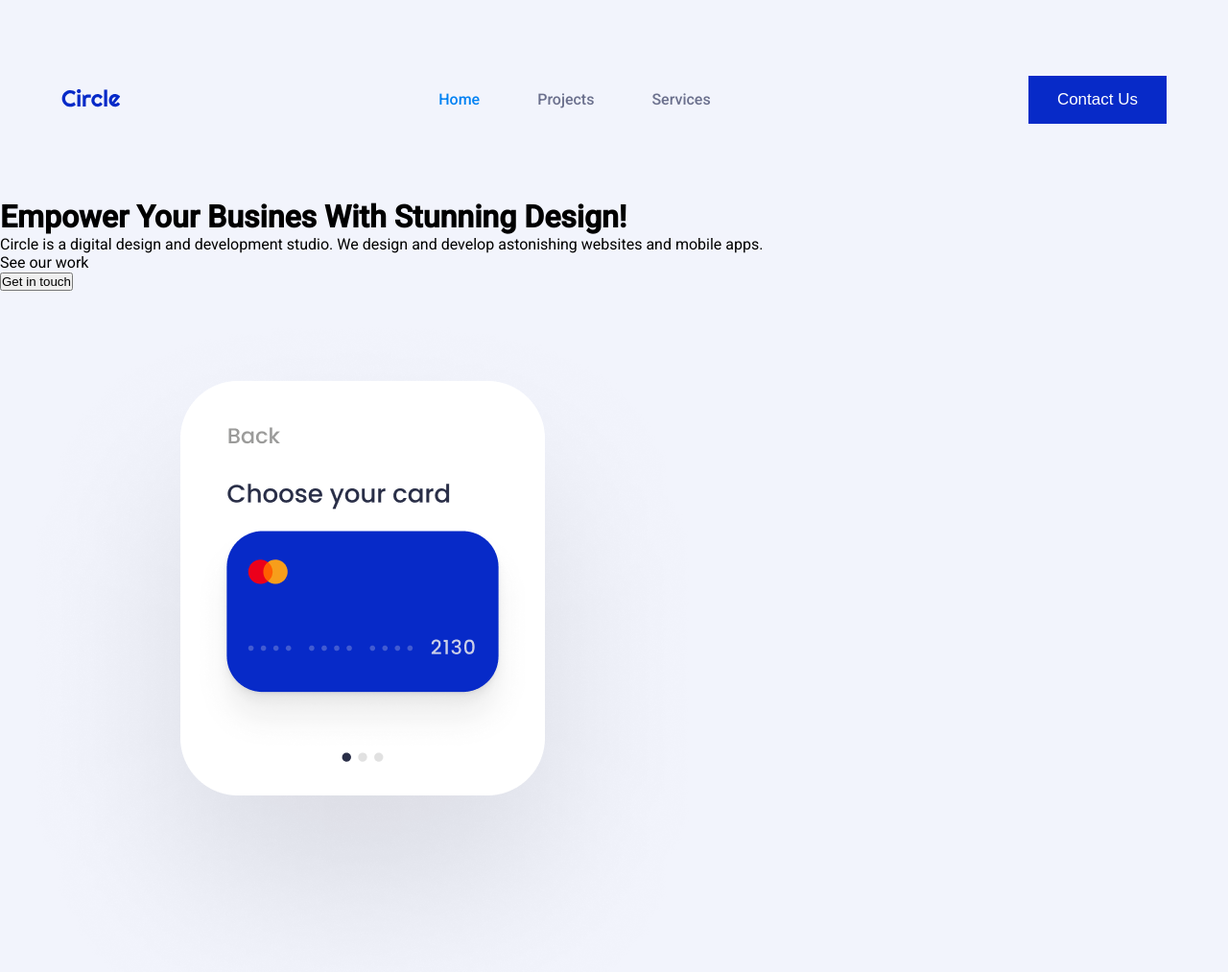
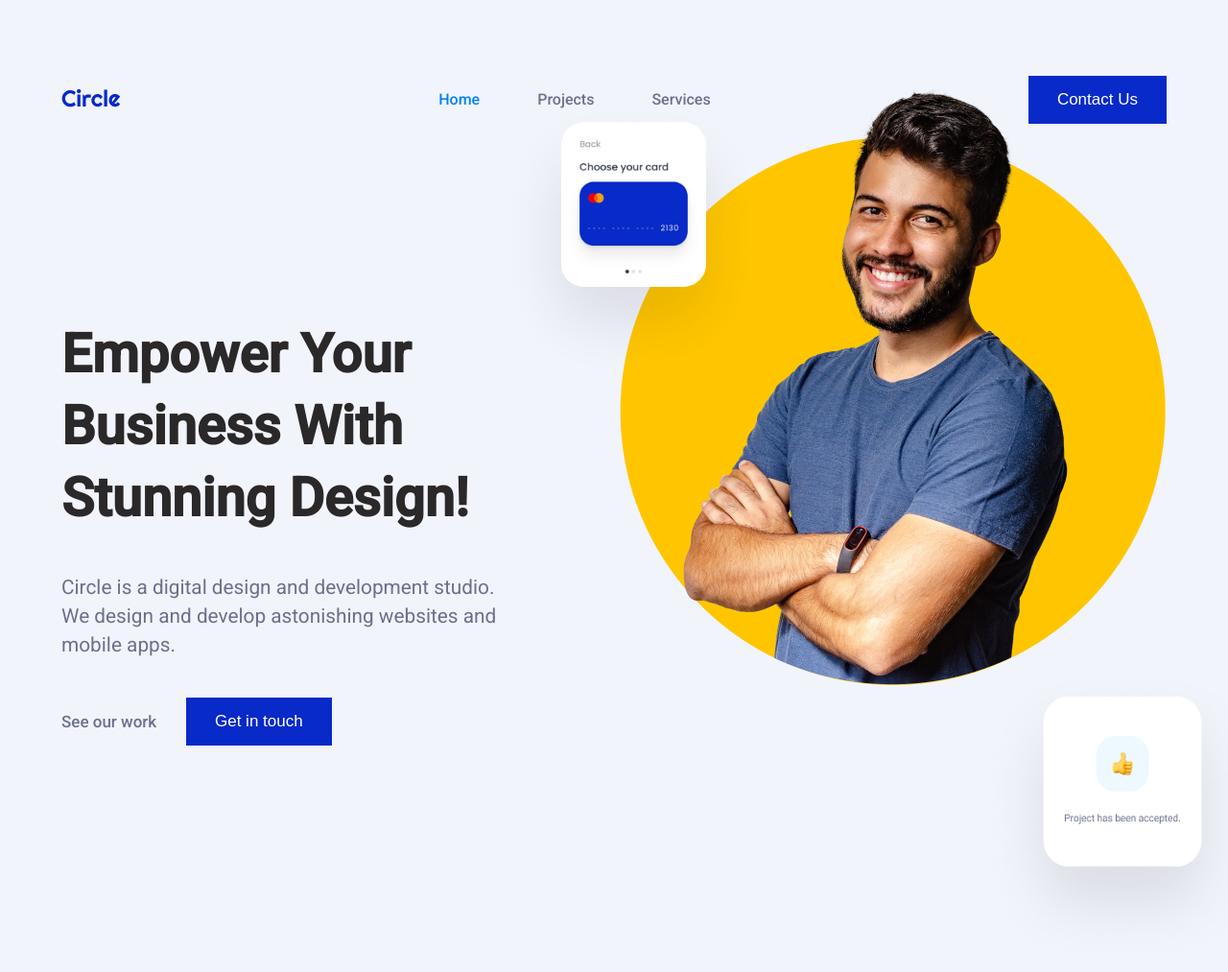
Before and after one commit to Pablo-Hi/midTerm-ironHack, a plain HTML site: page index.html in a window 1280 px wide. Shown: the top 1013 px of the page at 96% size. Drawn offline with Linux system fonts and the light colour scheme.

Commit message:
CSS del Header completado

```diff
--- a/index.html
+++ b/index.html
@@ -30,17 +30,17 @@
     <!-- Sección de Encabezado -->
     <header>
       <!-- Título grande, párrafo y botones. (Parte izquierda del header) -->
-      <div>
-        <h1>Empower Your Busines With Stunning Design!</h1>
-        <p>Circle is a digital design and development studio. We design and develop astonishing websites and mobile apps.</p>
-        <p>See our work</p>
+      <div class="presentationContainer">
+        <h1 class="firstTitle">Empower Your Business With Stunning Design!</h1>
+        <p class="firstText">Circle is a digital design and development studio. We design and develop astonishing websites and mobile apps.</p>
+        <p class="seeOurWork">See our work</p>
         <button>Get in touch</button>
       </div>
       <!-- Imágenes del hero section (Parte derecha del header) -->
       <div>
-        <img src="./resources/images/hero-section/card-1.png" alt="Tarjeta de crédito">
-        <img src="./resources/images/hero-section/hero-image.png" alt="Hombre sonriendo">
-        <img src="./resources/images/hero-section/card-2.png" alt="Icono Ok">
+        <img class="smilyMan" src="./resources/images/hero-section/hero-image.png" alt="Hombre sonriendo">
+        <img class="creditCard" src="./resources/images/hero-section/card-1.png" alt="Tarjeta de crédito">
+        <img class="okFinguer" src="./resources/images/hero-section/card-2.png" alt="Icono Ok">
       </div>
     </header>
     <!-- Sección de Barra de logos -->
--- a/resources/styles/style.css
+++ b/resources/styles/style.css
@@ -2,6 +2,11 @@
 
 :root {
   --primary: #072ac8;
+  --secondary: #f2f4fc;
+  --tertiary: #6b708d;
+  --quaternary: #0082f3;
+  --quinary: #2a2828;
+
 }
 
 * {
@@ -12,10 +17,10 @@
 
 body {
   font-family: "Roboto", sans-serif;
-  background-color: #f2f4fc;
+  background-color: var(--secondary);
 }
 
-/* @media only screen and (min-width: 320px) and (max-width: 750px){
+@media only screen and (min-width: 320px) and (max-width: 750px){
   .smart{
     display: block;
   }
@@ -59,7 +64,7 @@ body {
   .desktop{
     display: block;
   }
-} */
+}
 
 
 /* ------------------------------------------------------------------------ */
@@ -93,7 +98,7 @@ nav ul{
 }
 
 nav ul li{
-  color: #6b708d;
+  color: var(--tertiary);
   float: left;
   padding: 30px;
   font-weight: 500;
@@ -105,7 +110,7 @@ nav ul li:hover{
 }
 
 .home{
-  color: #0082f3;
+  color: var(--quaternary);
 }
                  /* BOTON CONTACT */
 nav button{
@@ -118,13 +123,97 @@ nav button{
 }
 
 nav button:hover{
-  background-color: rgb(42, 40, 40);
+  background-color: var(--quinary);
   cursor: pointer;
 }
 
 /* ------------------------------ Header ------------------------------ */
 
+header{
+  display: grid;
+  grid-template-columns: 1fr 1fr;
+  text-align: left;
+  margin-left: 5%;
+  margin-right: 5%;
+  margin-bottom: 35%;
+}
+                /* TEXTO IZQUIERDA */
+.presentationContainer{
+  padding-right: 100px;
+}
 
+.firstTitle{
+  position: relative;
+  color: var(--quinary);
+  font-weight: 700;
+  font-size: 350%;
+  line-height: 75px;
+  top: 125px;
+}
+
+.firstText{
+  position: relative;
+  color: var(--tertiary);
+  font-weight: 400;
+  font-size: 130%;
+  line-height: 30px;
+  top: 165px;
+}
+
+.seeOurWork{
+  position: relative;
+  color: var(--tertiary);
+  top: 220px;
+  font-size: 17px;
+  font-weight: 500;
+}
+
+.seeOurWork:hover{
+  cursor: pointer;
+}
+
+header button{
+  position: relative;
+  color: white;
+  font-weight: 500;
+  font-size: 17px;
+  padding: 15px 30px;
+  border-style: none;
+  background-color: var(--primary);
+  top: 185px;
+  left: 130px;
+}
+
+header button:hover{
+  background-color: var(--quinary);
+  cursor: pointer;
+}
+
+                 /* IMÁGENES DERECHA*/
+.creditCard{
+  position: absolute;
+  width: 300px;
+  height: 320px;
+  left: 510px;
+  bottom: 390px;
+}
+
+.smilyMan{
+  position: absolute;
+  width: 570px;
+  height: 640px;
+  background: fixed;
+  bottom: 80px;
+  right: 65px;
+}
+
+.okFinguer{
+  position: absolute;
+  width: 300px;
+  height: 320px;
+  top: 690px;
+  left: 1020px;
+}
 
 /* ------------------------------ Partners ------------------------------ */
 
```
